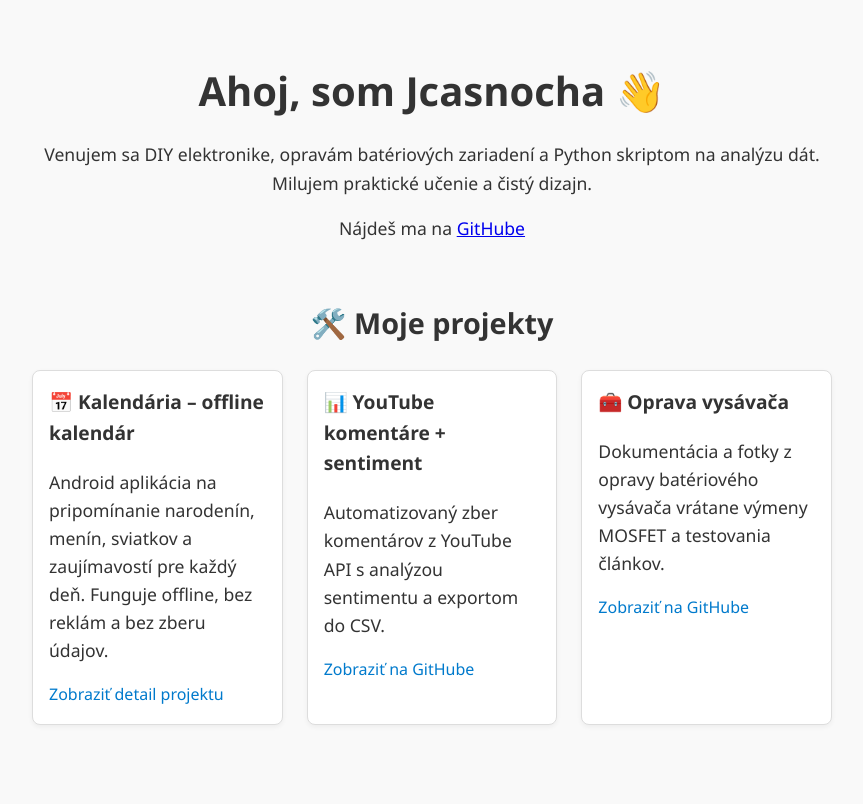
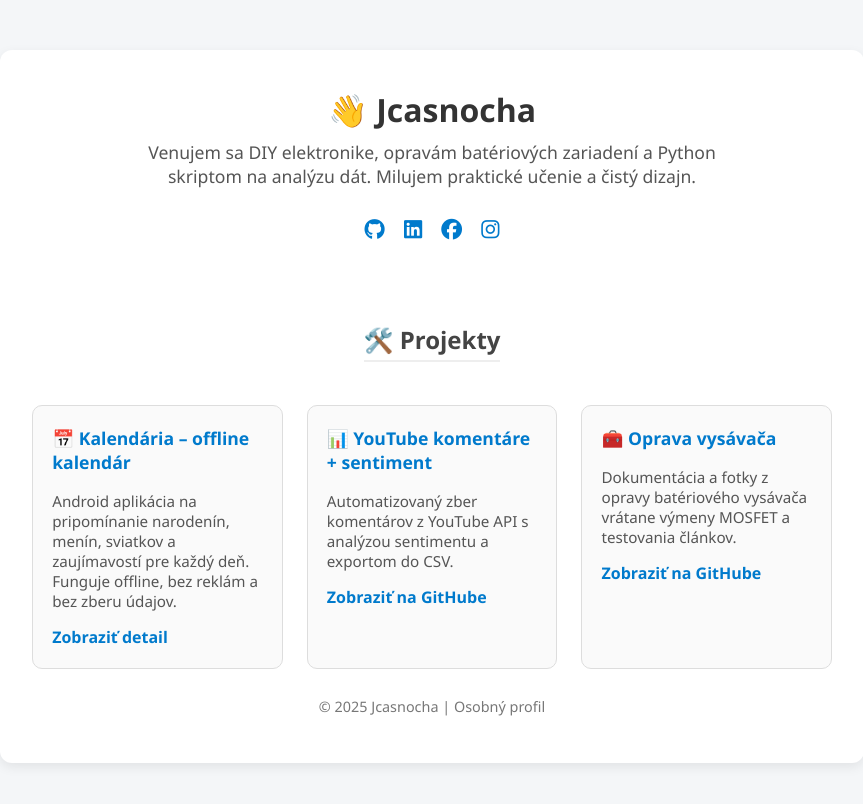
Before and after one commit to jcasnocha/jcasnocha.github.io, a plain HTML site: page index.html in a window 1280 px wide. Shown: the whole page, without its empty margins (208-1071 px from the left). Drawn offline with Linux system fonts and the light colour scheme.

Commit message:
Update index.html

```diff
--- a/index.html
+++ b/index.html
@@ -3,122 +3,170 @@
 <head>
   <meta charset="UTF-8" />
   <meta name="viewport" content="width=device-width, initial-scale=1" />
-  <title>Jcasnocha – Bio</title>
-
+  <title>Jcasnocha – Profil</title>
+  <link rel="stylesheet" href="https://cdnjs.cloudflare.com/ajax/libs/font-awesome/6.5.0/css/all.min.css">
   <style>
     body {
       font-family: 'Segoe UI', sans-serif;
-      background: #f9f9f9;
+      background: #f4f6f8;
       color: #333;
       margin: 0;
-      padding: 2em;
-      line-height: 1.6;
+      padding: 0;
     }
 
-    header,
-    section {
+    .profile {
       max-width: 800px;
-      margin: 0 auto 3em auto;
+      margin: 50px auto;
+      background: #fff;
+      border-radius: 12px;
+      padding: 2em;
+      box-shadow: 0 4px 12px rgba(0,0,0,0.08);
       text-align: center;
     }
 
+    .avatar {
+      width: 120px;
+      height: 120px;
+      border-radius: 50%;
+      object-fit: cover;
+      margin-bottom: 1em;
+      box-shadow: 0 0 0 4px #007acc22;
+    }
+
     h1 {
-      font-size: 2.5em;
-      margin-bottom: 0.2em;
+      font-size: 2em;
+      margin: 0.2em 0;
+    }
+
+    p.bio {
+      font-size: 1.1em;
+      color: #555;
+      max-width: 600px;
+      margin: 0.5em auto 1.5em auto;
+    }
+
+    .socials {
+      display: flex;
+      justify-content: center;
+      gap: 1.2em;
+      margin-bottom: 2em;
+    }
+
+    .socials a {
+      font-size: 1.3em;
+      color: #007acc;
+      transition: 0.3s;
+    }
+
+    .socials a:hover {
+      color: #005a99;
+      transform: scale(1.1);
     }
 
     h2 {
-      font-size: 1.8em;
+      font-size: 1.5em;
       margin-top: 2em;
-    }
-
-    p {
-      font-size: 1.1em;
+      border-bottom: 2px solid #eee;
+      display: inline-block;
+      padding-bottom: 4px;
+      color: #444;
     }
 
     .projects {
       display: grid;
       grid-template-columns: repeat(auto-fit, minmax(250px, 1fr));
       gap: 1.5em;
-      margin-top: 1em;
+      margin-top: 1.5em;
+      text-align: left;
     }
 
     .project {
-      background: #fff;
+      background: #fafafa;
       border: 1px solid #ddd;
-      border-radius: 8px;
-      padding: 1em;
-      text-align: left;
-      box-shadow: 0 2px 5px rgba(0, 0, 0, 0.05);
+      border-radius: 10px;
+      padding: 1.2em;
+      transition: 0.3s;
+    }
+
+    .project:hover {
+      box-shadow: 0 4px 10px rgba(0,0,0,0.08);
+      transform: translateY(-4px);
     }
 
     .project h3 {
       margin-top: 0;
-      font-size: 1.2em;
+      font-size: 1.1em;
+      color: #007acc;
+    }
+
+    .project p {
+      font-size: 0.95em;
+      color: #555;
+      margin-bottom: 1em;
     }
 
     .project a {
       color: #007acc;
       text-decoration: none;
+      font-weight: 600;
     }
 
     .project a:hover {
       text-decoration: underline;
     }
+
+    footer {
+      text-align: center;
+      font-size: 0.9em;
+      color: #777;
+      margin: 2em 0 1em 0;
+    }
   </style>
 </head>
+<body>
 
-<body>
-  <header>
-    <h1>Ahoj, som Jcasnocha 👋</h1>
-    <p>
-      Venujem sa DIY elektronike, opravám batériových zariadení a Python
-      skriptom na analýzu dát. Milujem praktické učenie a čistý dizajn.
+  <div class="profile">
+    <!-- Ak chceš, pridaj fotku -->
+    <!-- <img src="moj_profil.jpg" alt="Profilová fotka" class="avatar"> -->
+
+    <h1>👋 Jcasnocha</h1>
+    <p class="bio">
+      Venujem sa DIY elektronike, opravám batériových zariadení a Python skriptom na analýzu dát.
+      Milujem praktické učenie a čistý dizajn.
     </p>
-    <p>
-      Nájdeš ma na
-      <a href="https://github.com/jcasnocha" target="_blank">GitHube</a>
-    </p>
-  </header>
 
-  <section>
-    <h2>🛠️ Moje projekty</h2>
+    <div class="socials">
+      <a href="https://github.com/jcasnocha" target="_blank" title="GitHub"><i class="fa-brands fa-github"></i></a>
+      <a href="https://linkedin.com/in/jozef-casnocha" target="_blank" title="LinkedIn"><i class="fa-brands fa-linkedin"></i></a>
+      <a href="https://facebook.com/" target="_blank" title="Facebook"><i class="fa-brands fa-facebook"></i></a>
+      <a href="https://instagram.com/j.casnocha" target="_blank" title="Instagram"><i class="fa-brands fa-instagram"></i></a>
+    </div>
+
+    <h2>🛠️ Projekty</h2>
 
     <div class="projects">
-
       <div class="project">
         <h3>📅 Kalendária – offline kalendár</h3>
-        <p>
-          Android aplikácia na pripomínanie narodenín, menín, sviatkov a
-          zaujímavostí pre každý deň. Funguje offline, bez reklám a bez zberu
-          údajov.
-        </p>
-        <a href="kalendaria.html" target="_blank">Zobraziť detail projektu</a>
+        <p>Android aplikácia na pripomínanie narodenín, menín, sviatkov a zaujímavostí pre každý deň. Funguje offline, bez reklám a bez zberu údajov.</p>
+        <a href="kalendaria.html" target="_blank">Zobraziť detail</a>
       </div>
 
       <div class="project">
         <h3>📊 YouTube komentáre + sentiment</h3>
-        <p>
-          Automatizovaný zber komentárov z YouTube API s analýzou sentimentu a
-          exportom do CSV.
-        </p>
-        <a href="https://github.com/jcasnocha/youtube-sentiment" target="_blank">
-          Zobraziť na GitHube
-        </a>
+        <p>Automatizovaný zber komentárov z YouTube API s analýzou sentimentu a exportom do CSV.</p>
+        <a href="https://github.com/jcasnocha/youtube-sentiment" target="_blank">Zobraziť na GitHube</a>
       </div>
 
       <div class="project">
         <h3>🧰 Oprava vysávača</h3>
-        <p>
-          Dokumentácia a fotky z opravy batériového vysávača vrátane výmeny
-          MOSFET a testovania článkov.
-        </p>
-        <a href="https://github.com/jcasnocha/vysavac-repair" target="_blank">
-          Zobraziť na GitHube
-        </a>
+        <p>Dokumentácia a fotky z opravy batériového vysávača vrátane výmeny MOSFET a testovania článkov.</p>
+        <a href="https://github.com/jcasnocha/vysavac-repair" target="_blank">Zobraziť na GitHube</a>
       </div>
+    </div>
 
-    </div>
-  </section>
+    <footer>
+      © 2025 Jcasnocha | Osobný profil
+    </footer>
+  </div>
 </body>
 </html>
```
